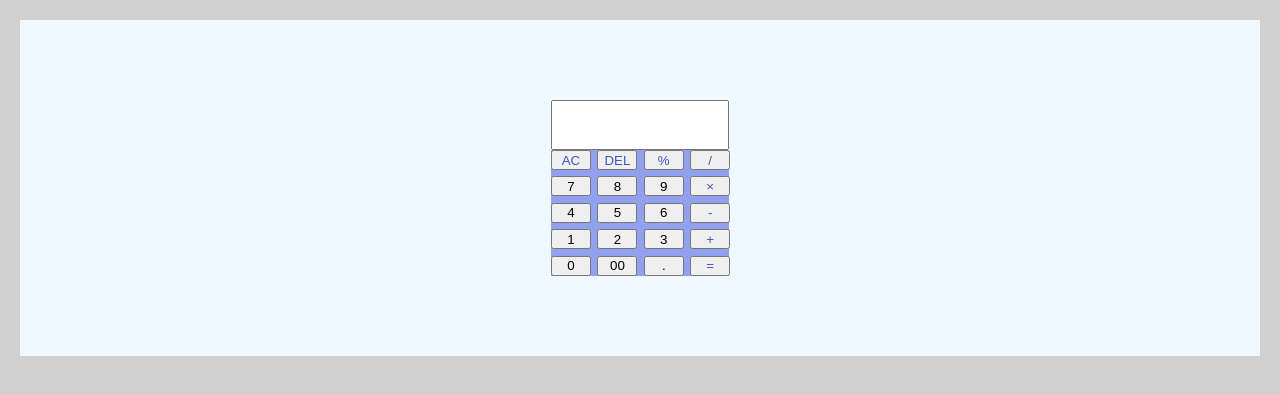
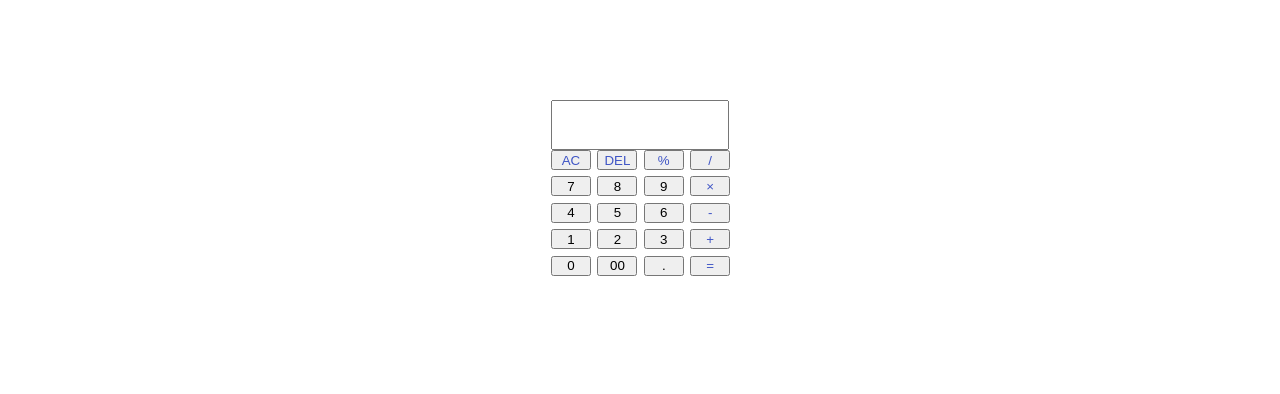
Before and after one commit to PrinceCuthbert/Simple-Calculator-App, a plain HTML site: page index.html in a window 1280 px wide. Drawn offline with Linux system fonts and the light colour scheme.

Commit message:
change in layout

```diff
--- a/style.css
+++ b/style.css
@@ -9,7 +9,7 @@
 }
 body {
   font-family: Arial, sans-serif;
-  background-color: var(--primary-color);
+  /* background-color: var(--primary-color); */
   color: #333;
   line-height: 1.6;
   margin: 20px;
@@ -21,7 +21,7 @@ body {
   align-items: center;
   justify-content: center;
   padding: 5rem;
-  background-color: aliceblue;
+  /* background-color: aliceblue; */
 }
 .display-tab {
   /* background-color: var(--secondary-color); */
@@ -33,7 +33,7 @@ body {
   height: 50px;
 }
 .keys {
-  background-color: #92a1ee;
+  /* background-color: #92a1ee; */
   width: 178px;
   display: grid;
   grid-template-columns: repeat(1fr, 4);
```
